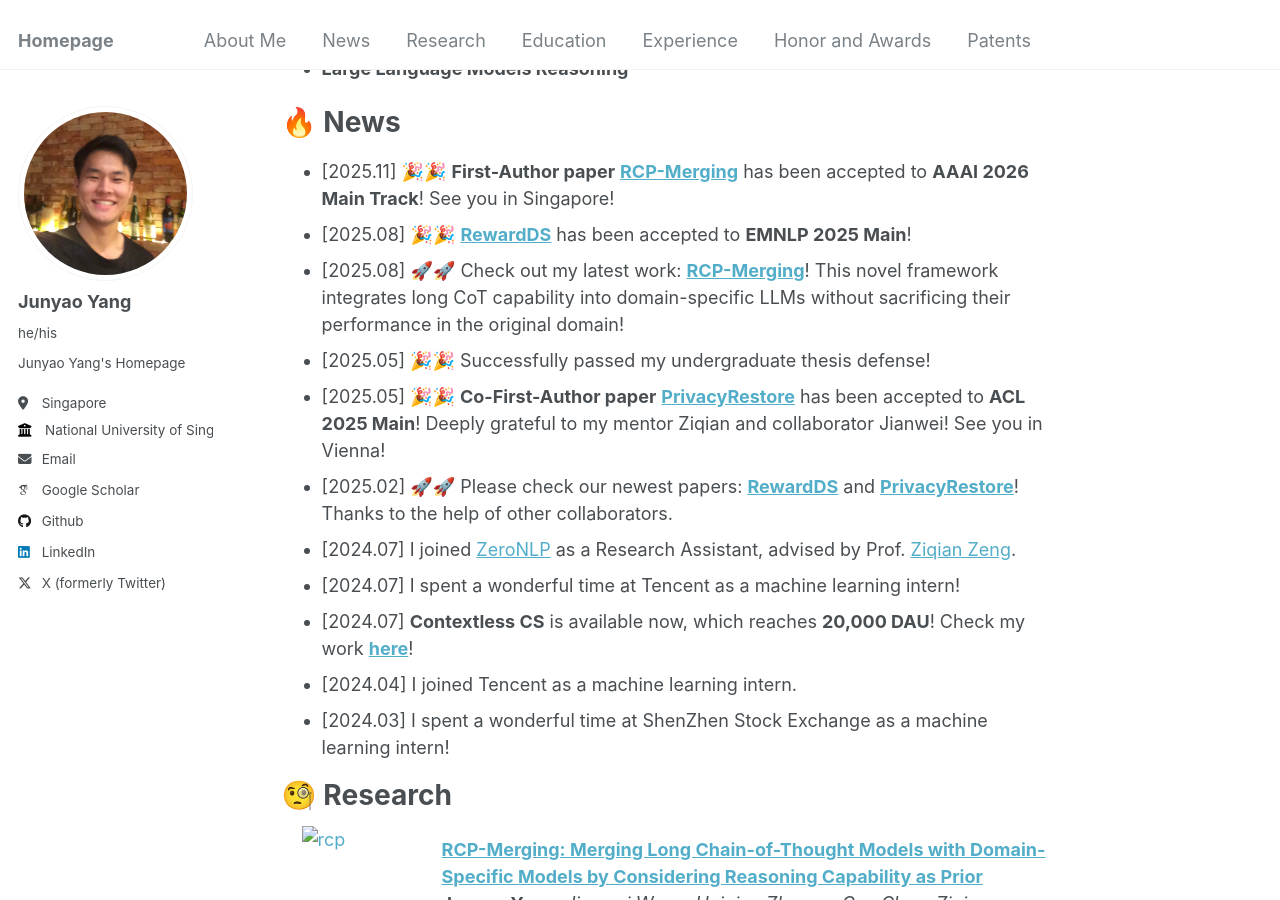
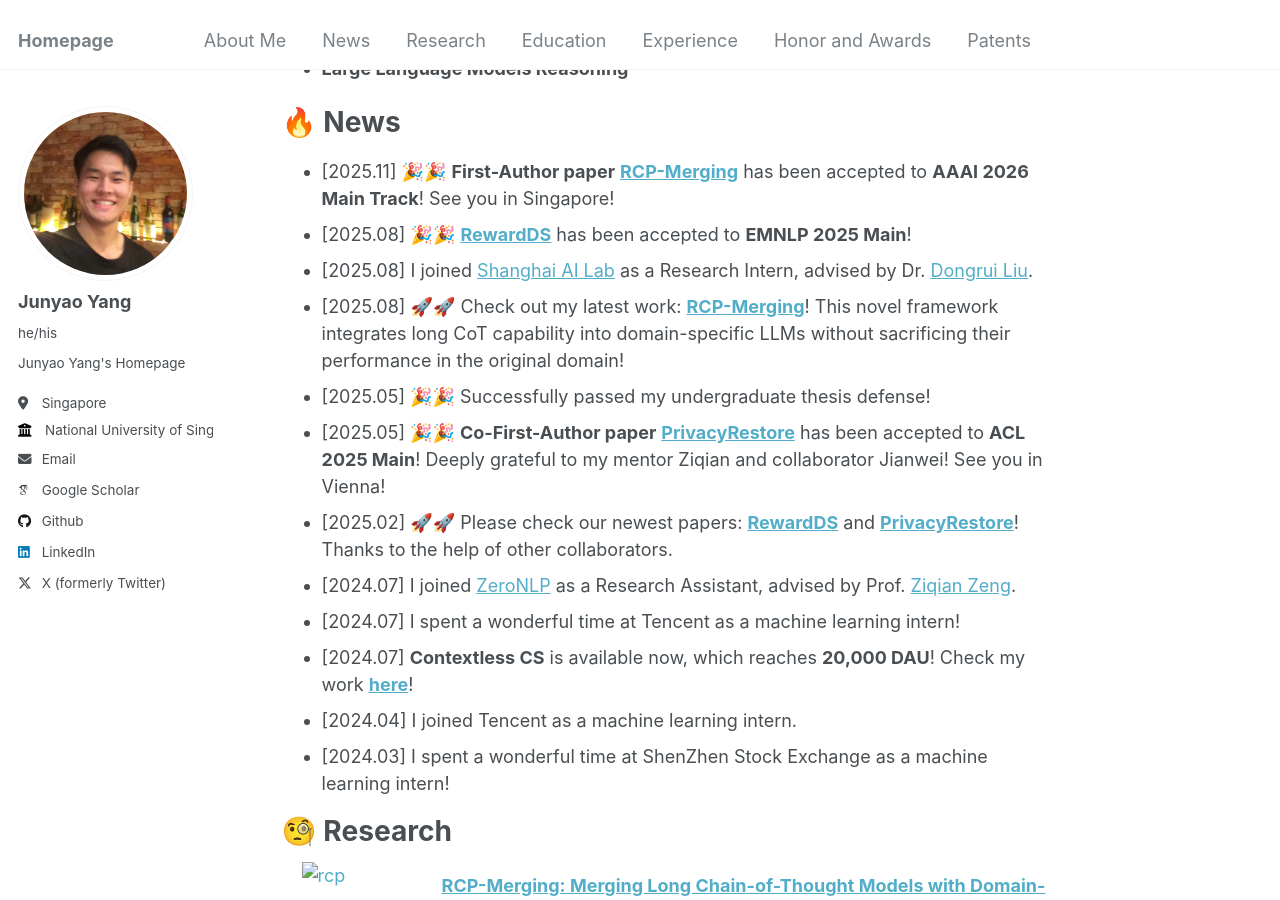
Before and after one commit to jyyang26/jyyang26.github.io, a Jekyll site: the page built from _pages/about.md, in a window 1280 px wide and 900 px high, scrolled down 593 px. Built offline with Jekyll 4.4.1, drawn with Linux system fonts in a browser that asks for light colours; some web fonts are replaced; our own code applies the rules of GitHub Pages for plain Markdown files.

Commit message:
Update about.md

```diff
--- a/_pages/about.md
+++ b/_pages/about.md
@@ -24,6 +24,7 @@
 # 🔥 News
 - [2025.11] 🎉🎉 **First-Author paper** **[RCP-Merging](https://arxiv.org/abs/2508.03140)** has been accepted to **AAAI 2026 Main Track**! See you in Singapore!
 - [2025.08] 🎉🎉 **[RewardDS](https://arxiv.org/abs/2502.18517)** has been accepted to **EMNLP 2025 Main**!
+- [2025.08] I joined [Shanghai AI Lab](https://ai45.shlab.org.cn/) as a Research Intern, advised by Dr. [Dongrui Liu](https://shenqildr.github.io/).
 - [2025.08] 🚀🚀 Check out my latest work: **[RCP-Merging](https://arxiv.org/abs/2508.03140)**! This novel framework integrates long CoT capability into domain-specific LLMs without sacrificing their performance in the original domain!
 - [2025.05] 🎉🎉 Successfully passed my undergraduate thesis defense!
 - [2025.05] 🎉🎉 **Co-First-Author paper** **[PrivacyRestore](https://arxiv.org/abs/2406.01394)** has been accepted to **ACL 2025 Main**! Deeply grateful to my mentor Ziqian and collaborator Jianwei! See you in Vienna!
```
